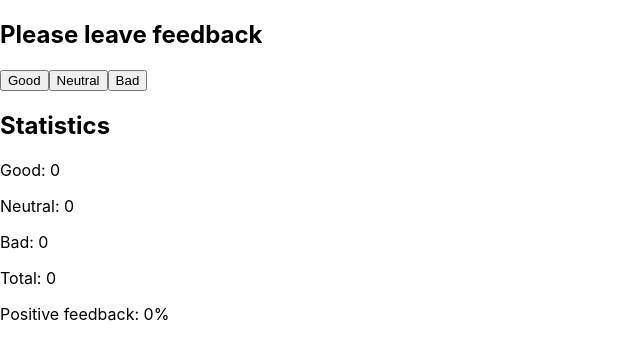
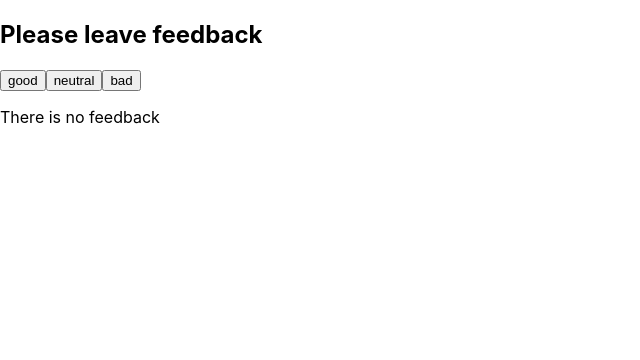
Before and after one commit to IvanHolovakha/goit-react-hw-02-feedback, a React (Create React App) app: page / in a window 1280 px wide. Shown: the top 360 px of the page, without its empty margins (0-640 px from the left). Built offline with nearby package versions, Linux system fonts and the light colour scheme.

Commit message:
add task 4

```diff
--- a/src/components/App.jsx
+++ b/src/components/App.jsx
@@ -1,8 +1,62 @@
-import { Counter } from "./Counter";
-export const App = () => {
-  return (
-    <div>
-      <Counter />
-    </div>
-  );
+import React, { Component } from "react";
+
+import { Section } from "./Section";
+import { Statistics } from "./Statistics";
+import { FeedbackOptions } from "./FeedbackOptions";
+import { Notification } from "./Notification";
+
+export class App extends Component {
+  state = {
+    good: 0,
+    neutral: 0,
+    bad: 0
+  };
+
+  onLeaveFeedback = (evt) => {
+    const option = evt.target.name;
+    this.setState(prevState => {
+      return {[option]: prevState[option] + 1}
+    });
+  };
+
+  countTotalFeedback = () => {
+    const {good, neutral, bad} = this.state;
+    return good+neutral+bad;
+  };
+
+  countPositiveFeedbackPercentage = () => {
+    const {good, neutral, bad} = this.state;
+    const total = good+neutral+bad;
+    const positiveFeedback = Math.round(good*(100/total));
+    return positiveFeedback;
+  };
+
+  render() {
+    const {good, neutral, bad} = this.state;
+    const total = good+neutral+bad;
+
+    return (
+      <div>
+        <Section title="Please leave feedback">
+          <FeedbackOptions
+            options={Object.keys(this.state)}
+            onLeaveFeedback={this.onLeaveFeedback}
+          />
+        </Section>
+
+        {total > 0
+        ? (<Section title="Statistics">
+          <Statistics
+            good={this.state.good}
+            neutral={this.state.neutral}
+            bad={this.state.bad}
+            total={this.countTotalFeedback()}
+            positivePercentage={this.countPositiveFeedbackPercentage()}
+          />
+        </Section>)
+        : (<Notification message="There is no feedback"></Notification>)
+        }
+      </div>
+    );
+  };
 };
--- a/src/components/Counter.js
+++ /dev/null
@@ -1,64 +0,0 @@
-import React, { Component } from "react";
-// import ReactDOM from "react-dom";
-
-export class Counter extends Component {
-    state = {
-        good: 0,
-        neutral: 0,
-        bad: 0
-    };
-
-    onPositiveBtn = () => {
-        this.setState(state => ({
-          good: state.good + 1,
-        }));
-    };
-
-    onNeutralBtn = () => {
-        this.setState(state => ({
-          neutral: state.neutral + 1,
-        }));
-    };
-
-    onNegativeBtn = () => {
-        this.setState(state => ({
-          bad: state.bad + 1,
-        }));
-    };
-
-    countTotalFeedback = () => {
-        const {good, neutral, bad} = this.state;
-        return good+neutral+bad;
-    }
-
-    countPositiveFeedbackPercentage = () => {
-        const {good, neutral, bad} = this.state;
-        const total = good+neutral+bad;
-        const positiveFeedback = Math.round(good*(100/total));
-        return positiveFeedback;
-    }
-
-    render() {
-        const {good, neutral, bad} = this.state;
-        return (
-        <>
-            <div>
-                <h2>Please leave feedback</h2>
-                <div>
-                    <button type="button" onClick={this.onPositiveBtn}>Good</button>
-                    <button type="button" onClick={this.onNeutralBtn}>Neutral</button>
-                    <button type="button" onClick={this.onNegativeBtn}>Bad</button>
-                </div>
-            </div>
-            <div>
-                <h2>Statistics</h2>
-                <p>Good: {good}</p>
-                <p>Neutral: {neutral}</p>
-                <p>Bad: {bad}</p>
-                <p>Total: {this.countTotalFeedback()}</p>
-                <p>Positive feedback: {good && this.countPositiveFeedbackPercentage()}%</p>
-            </div>
-        </>
-        );
-    }
-}
--- /dev/null
+++ b/src/components/FeedbackOptions.js
@@ -0,0 +1,16 @@
+;
+
+export const FeedbackOptions = ({options, onLeaveFeedback}) => {
+    return (
+    <div>
+        {options.map((option, index) =>
+        <button
+        key={index}
+        type="button"
+        name={option}
+        onClick={onLeaveFeedback}>
+        {option}
+        </button>)}
+    </div>
+    );
+};
--- /dev/null
+++ b/src/components/Notification.js
@@ -0,0 +1,3 @@
+export const Notification = ({message}) => {
+    return <p>{message}</p>;
+};
--- /dev/null
+++ b/src/components/Section.js
@@ -0,0 +1,8 @@
+export const Section = ({title, children}) => {
+    return (
+        <div>
+            <h2>{title}</h2>
+            {children}
+        </div>
+    );
+};
--- /dev/null
+++ b/src/components/Statistics.js
@@ -0,0 +1,11 @@
+export const Statistics = ({good, neutral, bad, total, positivePercentage}) => {
+    return (
+        <div>
+            <p>Good: {good}</p>
+            <p>Neutral: {neutral}</p>
+            <p>Bad: {bad}</p>
+            <p>Total: {total}</p>
+            <p>Positive feedback: {good && positivePercentage}%</p>
+        </div>
+    );
+};
```
